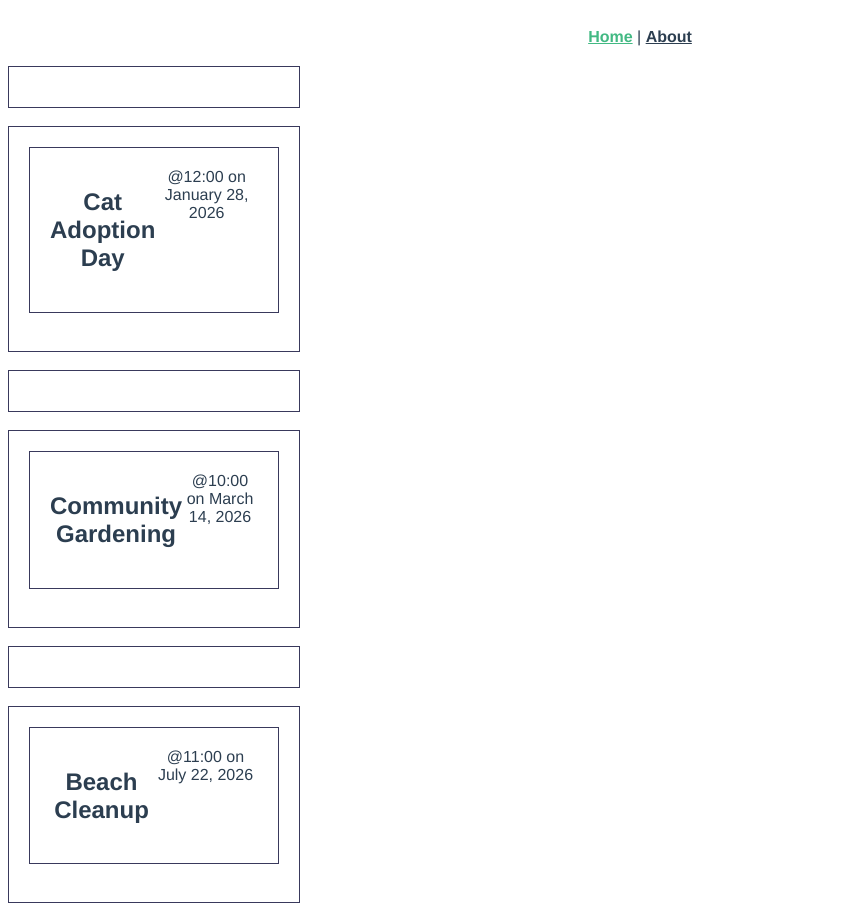
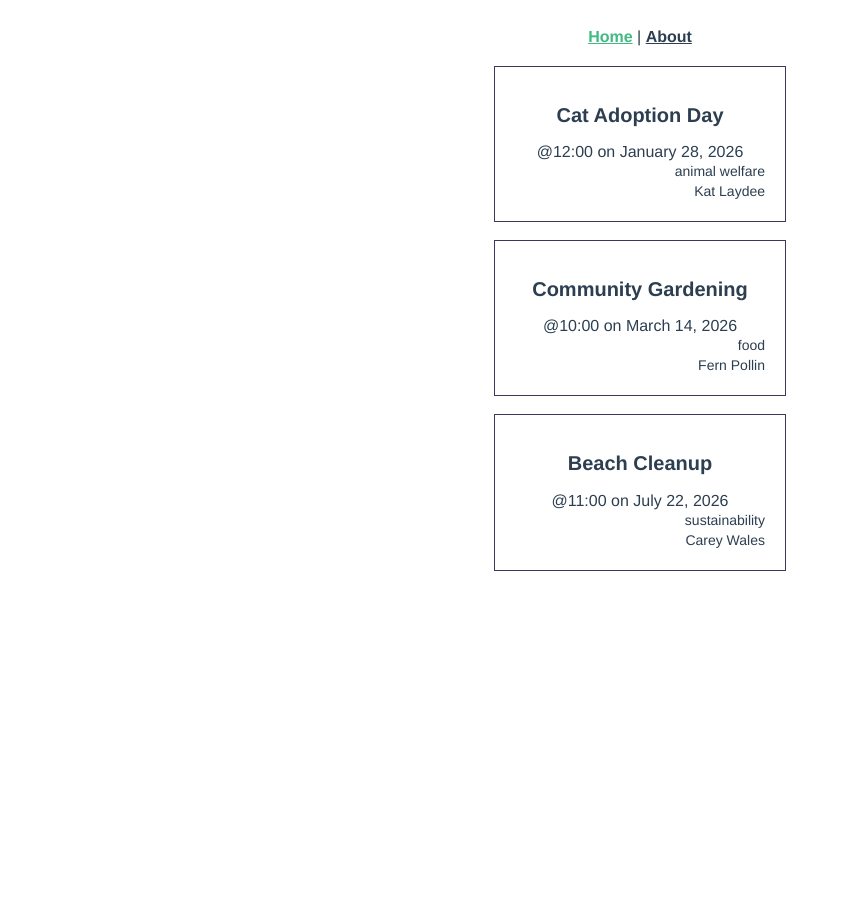
Before and after one commit to Tun2zidi/componentbaselab02, a Vue app: page / in a window 1280 px wide. Shown: the whole page, without its empty margins (0-841 px from the left). After the commit the page ends 800 px from the top, so only its background shows below. Built offline with nearby package versions, Linux system fonts and the light colour scheme; the HTML template or start-up script is replaced by a standard one.

Commit message:
step 8.7

```diff
--- a/src/App.vue
+++ b/src/App.vue
@@ -17,8 +17,9 @@ import { RouterLink, RouterView } from 'vue-router'
 </div>
 </template>
 
-<style scoped>
 
+
+<style>
 #layout{
   font-family: Avenir,Helvetica,Arial,sans-serif;
   -webkit-font-smoothing: antialiased;
@@ -38,4 +39,8 @@ nav a {
 nav a.router-link-exact-active{
   color: #42b983;
 }
+
+h2{
+  font-size: 20px;
+}
 </style>
--- a/src/components/EventCard.vue
+++ b/src/components/EventCard.vue
@@ -1,39 +1,25 @@
 <script setup lang="ts">
-import {ref} from 'vue'
 import type { Event } from '@/types'
+import EventMeta from '@/components/EventMeta.vue'
+
 defineProps<{
   event: Event
 }>()
-// const event =ref({
-//   id:5928101,
-//   category :'animal welfare',
-//   title : 'Cat  Adoption Day',
-//   description : 'Find your new feline friend at this event',
-//   location : 'Meow Town',
-//   date : 'January 28,2026',
-//   time : '12:00',
-//   petsAllowed :true,
-//   organizer :'Kat Laydee'
-// })
 </script>
 
 <template>
-  <div class = "event-class"></div>
-    <div class ="event-class">
-      <div class ="event-class">
-        <h2>{{ event.title }}</h2>
-        <span>@{{ event.time }} on {{ event.date }}</span>
-    </div>
+  <div class="event-class">
+    <h2>{{ event.title }}</h2>
+    <span>@{{ event.time }} on {{ event.date }}</span>
+    <EventMeta :event="event" />
   </div>
 </template>
 
 <style scoped>
-.event-class{
-  display : flex;
+.event-class {
+  display: flex;
+  flex-direction: column;
   justify-content: center;
-}
-
-.event-class{
   padding: 20px;
   width: 250px;
   cursor: pointer;
@@ -41,8 +27,8 @@ defineProps<{
   margin-bottom: 18px;
 }
 
-.event-class:hover{
+.event-class:hover {
   transform: scale(1.01);
-  box-shadow: 0 3px 12px 0 rgba(0,0,0,0.2);
+  box-shadow: 0 3px 12px 0 rgba(0, 0, 0, 0.2);
 }
 </style>
--- /dev/null
+++ b/src/components/EventMeta.vue
@@ -0,0 +1,28 @@
+<script setup lang="ts">
+import type { Event } from '@/types'
+
+defineProps<{
+  event: Event
+}>()
+</script>
+
+<template>
+  <div class="event-meta">
+    <p>{{ event.category }}</p>
+    <p>{{ event.organizer }}</p>
+  </div>
+</template>
+
+<style scoped>
+.event-meta {
+  display: flex;
+  flex-direction: column;
+  align-items: flex-end;
+}
+
+.event-meta p {
+  font-size: 14px;
+  text-align: right;
+  margin: 2px 0;
+}
+</style>
--- a/src/views/HomeView.vue
+++ b/src/views/HomeView.vue
@@ -1,5 +1,6 @@
 <script setup lang="ts">
 import EventCard from '@/components/EventCard.vue'
+
 import type {Event } from '@/types'
 import {ref} from 'vue'
 const events = ref<Event[]>([
@@ -38,8 +39,15 @@ const events = ref<Event[]>([
 </script>
 
 <template>
-  <div class = "home">
+  <div class = "events">
     <EventCard v-for="event in events" :key="event.id" :event="event"/>
-
   </div>
 </template>
+
+<style scoped>
+.events {
+  display: flex;
+  flex-direction: column;
+  align-items: center;
+}
+</style>
```
